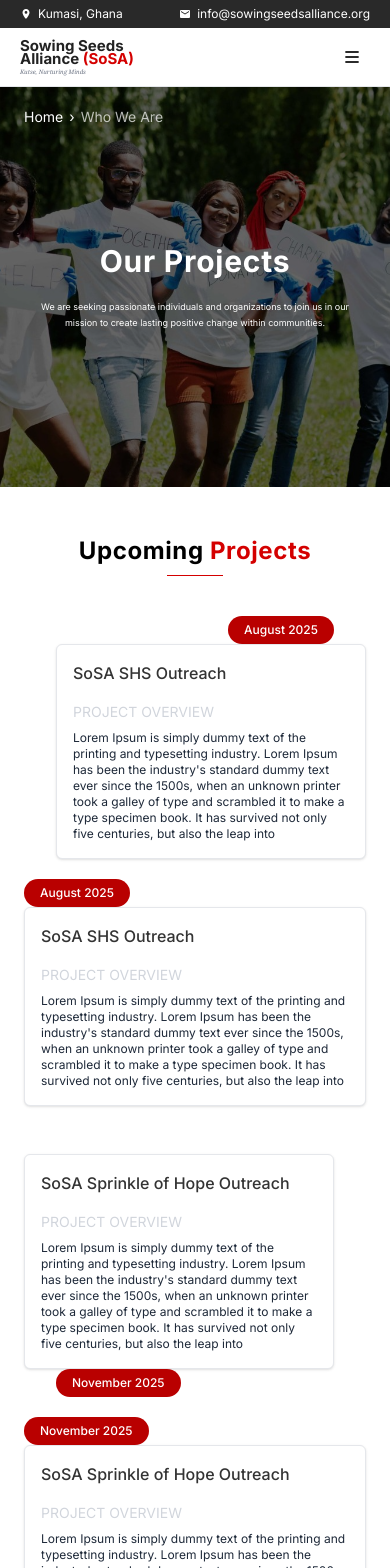
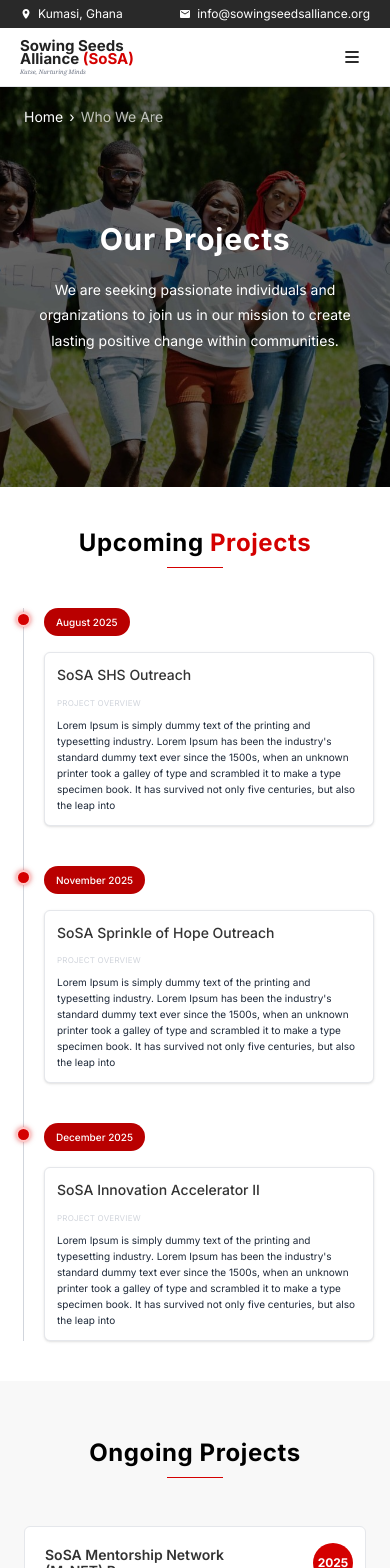
Before and after one commit to theseyramcatalyst/sosa-website, a React (Vite) app: page /projects in a window 390 px wide. Shown: the top 1568 px of the page. Built offline with nearby package versions, Linux system fonts and the light colour scheme.

Commit message:
Update component styles and content for improved layout and readability

```diff
--- a/src/components/CurrentPartners.jsx
+++ b/src/components/CurrentPartners.jsx
@@ -73,7 +73,7 @@ const PartnerCard = ({
         </div>
 
         <p className="mt-1 text-[8px] italic text-white/80">
-          Kusiɛse, Nurturing Minds
+          Kutse, Nurturing Minds
         </p>
       </div>
 
--- a/src/components/ImpactCTA.jsx
+++ b/src/components/ImpactCTA.jsx
@@ -2,7 +2,7 @@ import React from "react";
 import ImpactCTAImage from "../images/impact-cta.jpg";
 const ImpactCTA = () => {
   return (
-    <section className="relative min-h-[190px] overflow-hidden">
+    <section className="relative min-h-[220px] overflow-hidden">
       <img
         src={ImpactCTAImage}
         alt=""
@@ -11,7 +11,7 @@ const ImpactCTA = () => {
 
       <div className="absolute inset-0 bg-red-500/60" />
 
-      <div className="relative z-10 mx-auto flex min-h-[190px] max-w-[700px] flex-col items-center justify-center px-6 text-center text-white">
+      <div className="relative z-10 mx-auto flex min-h-[220px] max-w-[700px] flex-col items-center justify-center px-6 text-center text-white">
 
         <h2 className="text-2xl font-bold">
           Creating Lasting Impact
--- a/src/components/JoinHero.jsx
+++ b/src/components/JoinHero.jsx
@@ -3,7 +3,7 @@ import JoinUsHero from "../images/join-us-hero.jpg"
 
 const JoinHero = () => {
   return (
-    <section className="relative min-h-[315px] overflow-hidden">
+    <section className="relative min-h-[370px] overflow-hidden">
       {/* Background */}
       <img
         src={JoinUsHero}
@@ -14,7 +14,7 @@ const JoinHero = () => {
       {/* Overlay */}
       <div className="absolute inset-0 bg-black/55" />
 
-      <div className="relative z-10 mx-auto flex min-h-[315px] max-w-[1080px] items-center px-6 sm:px-10">
+      <div className="relative z-10 mx-auto flex min-h-[370px] max-w-[1080px] items-center px-6 sm:px-10">
         <div className="max-w-[760px] text-white">
 
           {/* Breadcrumb */}
@@ -34,13 +34,13 @@ const JoinHero = () => {
             Join Us
           </h1>
 
-          <p className="mt-3 text-xs leading-[1.8] sm:text-[11px]">
+          <p className="mt-3 text-xs leading-[1.8] sm:text-sm">
             Do you have a passion for making a difference in the lives of
             young people and marginalized communities? Sowing Seeds Alliance
             is seeking dedicated individuals to join our team of volunteers.
           </p>
 
-          <p className="mt-5 text-xs leading-[1.8] sm:text-[11px]">
+          <p className="mt-5 text-xs leading-[1.8] sm:text-sm">
             Your time and talents can help us create lasting positive change.
             Whether you have a knack for teaching, a heart for advocacy, or a
             passion for technology, there's a role for you at Sowing Seeds
--- a/src/components/PageHero.jsx
+++ b/src/components/PageHero.jsx
@@ -31,7 +31,7 @@ const PageHero = ({ title, image, description }) => {
           {title}
         </h1>
 
-        <p className="mt-5 max-w-[650px] text-[9px] leading-[1.8] text-white sm:text-sm">
+        <p className="mt-5 max-w-[650px] text-sm leading-[1.8] text-white sm:text-sm">
           {description}
         </p>
       </div>
--- a/src/components/ProjectTimeline.jsx
+++ b/src/components/ProjectTimeline.jsx
@@ -1,38 +1,70 @@
 import React from "react";
 
-const ProjectTimeline = ({ projects }) => {
+const ProjectTimeline = ({ projects = [] }) => {
   return (
-    <section className="bg-white px-6 py-12 sm:py-16">
-      <div className="mx-auto max-w-[850px]">
+    <section className="bg-white px-4 py-10 sm:px-6 sm:py-12 md:py-16">
+      <div className="mx-auto w-full max-w-[850px]">
 
         {/* Heading */}
-        <div className="mb-10 text-center">
+        <div className="mb-10 text-center sm:mb-12">
           <h2 className="text-2xl font-bold tracking-wide sm:text-3xl">
-            Upcoming <span className="text-[#d40000]">Projects</span>
+            Upcoming{" "}
+            <span className="text-[#d40000]">Projects</span>
           </h2>
 
           <div className="mx-auto mt-2 h-[1px] w-14 bg-[#d40000]" />
         </div>
 
-        {/* Timeline */}
-        <div className="relative">
+        {/* ================= DESKTOP ================= */}
+        <div className="relative hidden md:block">
 
           {/* Center line */}
-          <div className="absolute left-1/2 top-0 hidden h-full w-px -translate-x-1/2 bg-gray-300 md:block" />
+          <div className="absolute left-1/2 top-0 h-full w-px -translate-x-1/2 bg-gray-300" />
 
           <div className="space-y-12">
             {projects.map((project, index) => (
-              <div
-                key={project.title}
-                className="relative grid grid-cols-1 md:grid-cols-2"
-              >
+              <DesktopTimelineItem
+                key={`${project.title}-${index}`}
+                project={project}
+              />
+            ))}
+          </div>
+        </div>
+
+        {/* ================= MOBILE ================= */}
+        <div className="relative md:hidden">
+
+          {/* Left timeline line */}
+          <div className="absolute bottom-0 left-[7px] top-0 w-px bg-gray-300" />
+
+          <div className="space-y-10">
+            {projects.map((project, index) => (
+              <MobileTimelineItem
+                key={`${project.title}-${index}`}
+                project={project}
+              />
+            ))}
+          </div>
+        </div>
+      </div>
+    </section>
+  );
+};
+
+/* =========================================================
+   DESKTOP TIMELINE
+========================================================= */
+
+const DesktopTimelineItem = ({ project }) => {
+  return (
+    <div className="relative grid min-h-[130px] grid-cols-2">
 
       {/* Center dot */}
-                <div className="absolute left-1/2 top-2 z-10 hidden h-4 w-4 -translate-x-1/2 rounded-full border-2 border-red-200 bg-[#d40000] shadow-[0_0_5px_rgba(212,0,0,0.5)] md:block" />
+      <div className="absolute left-1/2 top-1 z-10 h-4 w-4 -translate-x-1/2 rounded-full border-2 border-red-200 bg-[#d40000] shadow-[0_0_5px_rgba(212,0,0,0.5)]" />
 
       {project.side === "left" ? (
         <>
-                    {/* Left */}
+          {/* Left card */}
           <div className="flex justify-end pr-8">
             <TimelineCard project={project} />
           </div>
@@ -45,53 +77,72 @@ const ProjectTimeline = ({ projects }) => {
       ) : (
         <>
           {/* Left date */}
-                    <div className="flex justify-end pr-8">
+          <div className="flex items-start justify-end pr-8">
             <DateBadge date={project.date} />
           </div>
 
-                    {/* Right */}
+          {/* Right card */}
           <div className="pl-8">
             <TimelineCard project={project} />
           </div>
         </>
       )}
+    </div>
+  );
+};
 
-                {/* Mobile */}
-                <div className="mt-5 md:hidden">
+/* =========================================================
+   MOBILE TIMELINE
+========================================================= */
+
+const MobileTimelineItem = ({ project }) => {
+  return (
+    <div className="relative pl-7">
+
+      {/* Timeline dot */}
+      <div className="absolute left-0 top-1 z-10 h-[15px] w-[15px] rounded-full border-2 border-red-200 bg-[#d40000] shadow-[0_0_5px_rgba(212,0,0,0.5)]" />
+
+      {/* Date */}
       <DateBadge date={project.date} />
 
+      {/* Card */}
+      <div className="mt-4">
         <TimelineCard project={project} />
       </div>
     </div>
-            ))}
-          </div>
-        </div>
-      </div>
-    </section>
   );
 };
 
+/* =========================================================
+   DATE BADGE
+========================================================= */
+
 const DateBadge = ({ date }) => {
   return (
-    <div className="inline-flex h-7 items-center rounded-full bg-[#b90000] px-4 text-xs font-medium text-white">
+    <div className="inline-flex min-h-7 max-w-full items-center rounded-full bg-[#b90000] px-3 py-1 text-[10px] font-medium leading-tight text-white sm:px-4 sm:text-xs">
       {date}
     </div>
   );
 };
 
+/* =========================================================
+   TIMELINE CARD
+========================================================= */
+
 const TimelineCard = ({ project }) => {
   return (
-    <div className="w-full max-w-[380px] rounded-md border border-gray-200 bg-white p-4 shadow-sm">
-      <h3 className="mb-4 font-medium text-[#333]">
+    <div className="w-full rounded-md border border-gray-200 bg-white p-3 shadow-sm sm:p-4">
+
+      <h3 className="mb-3 text-sm font-medium leading-snug text-[#333] sm:text-base">
         {project.title}
       </h3>
 
-      <div className="text-sm leading-[1.5]">
-        <p className="mb-2 uppercase text-gray-300">
+      <div>
+        <p className="mb-2 text-[8px] uppercase tracking-wide text-gray-300 sm:text-[9px]">
           Project Overview
         </p>
 
-        <p className="text-gray-800 text-xs">
+        <p className="text-[10px] leading-[1.6] text-gray-800 sm:text-xs sm:leading-[1.5]">
           {project.description}
         </p>
       </div>
--- a/src/components/WhatWeDoHero.jsx
+++ b/src/components/WhatWeDoHero.jsx
@@ -3,7 +3,7 @@ import WhatWeDoHeroImage from "../images/what-we-do-hero.jpg";
 
 const WhatWeDoHero = () => {
   return (
-    <section className="relative min-h-82.5 overflow-hidden">
+    <section className="relative min-h-90 overflow-hidden">
       <img
         src={WhatWeDoHeroImage}
         alt=""
@@ -12,7 +12,7 @@ const WhatWeDoHero = () => {
 
       <div className="absolute inset-0 bg-black/60" />
 
-      <div className="relative z-10 mx-auto flex min-h-82.5 max-w-[1080px] items-center px-6">
+      <div className="relative z-10 mx-auto flex min-h-90  max-w-[1080px] items-center px-6">
         <div className="w-full text-center text-white">
 
           <div className="mb-8 text-left text-sm">
@@ -24,7 +24,7 @@ const WhatWeDoHero = () => {
             What We Do
           </h1>
 
-          <p className="mx-auto mt-4 max-w-[620px] text-sm leading-[1.8]">
+          <p className="mx-auto mt-4 max-w-[620px] lg:text-sm text-xs leading-[1.8]">
             We nurture entrepreneurship, provide quality education, and
             conduct impactful research, we create opportunities for
             individuals to thrive and drive positive change in their
```
Lines whose indentation alone changed are shown as unchanged.
